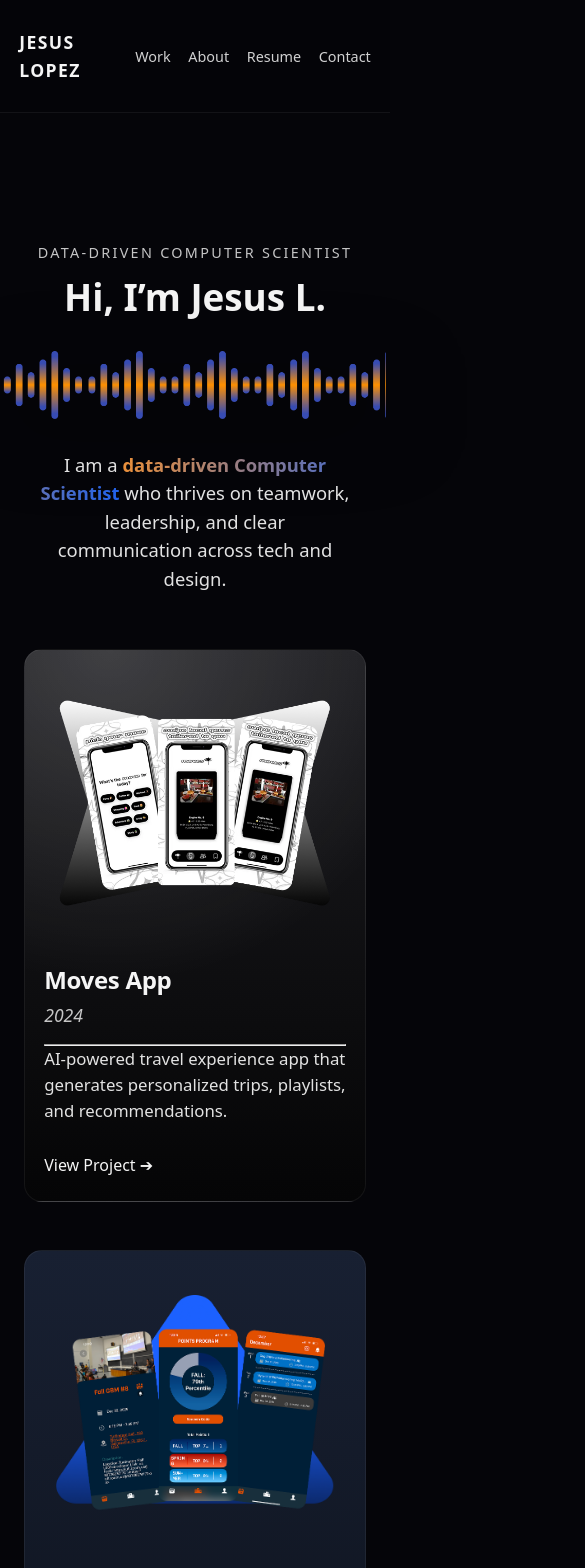
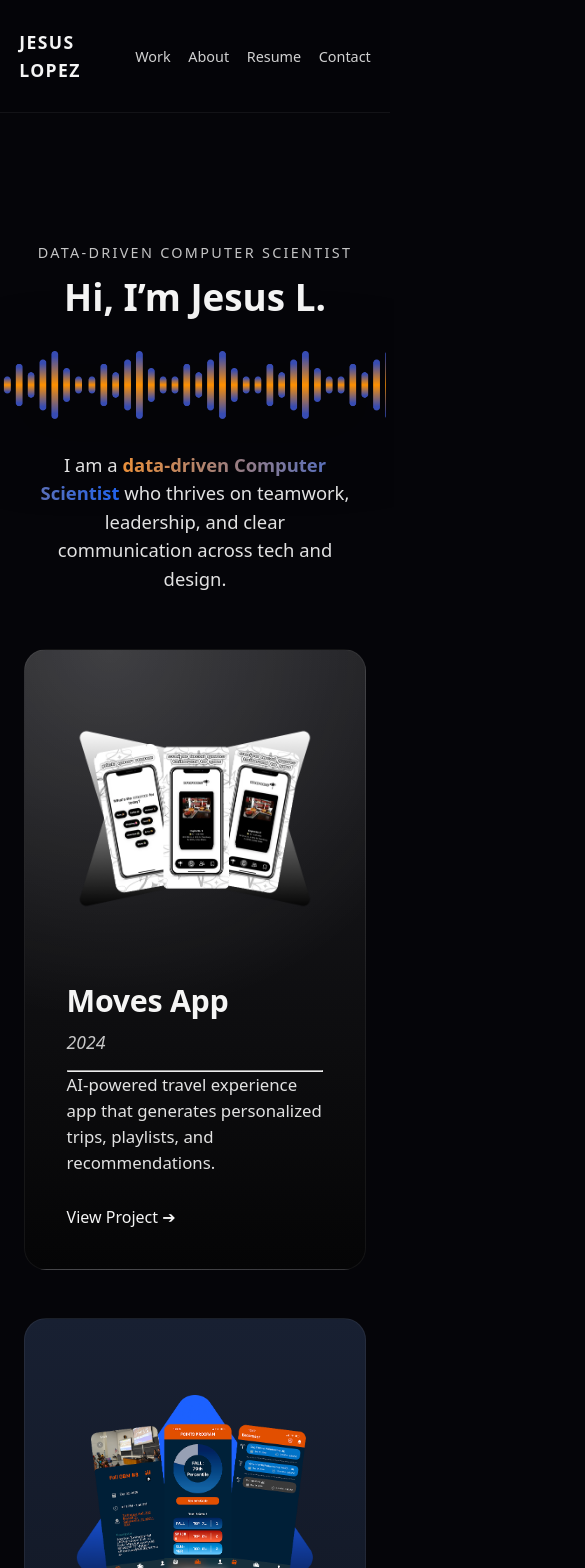
Before and after one commit to jlopezmarti20/jesuslopez-portfolio-website, a React (Vite) app: page / in a window 390 px wide. Shown: the top 1568 px of the page, 585 px wide, since content can reach past the window. Built offline with nearby package versions, Linux system fonts and the light colour scheme.

Commit message:
Clean CSS and improve mobile layout

```diff
--- a/src/styles/components.css
+++ b/src/styles/components.css
@@ -14,8 +14,6 @@
   box-shadow: 0 32px 70px rgba(0, 0, 0, 0.95);
   border-color: rgba(255, 255, 255, 0.09);
 }
-
-
 
 /* EXPERIENCE & LEADERSHIP */
 .experience-grid {
@@ -194,6 +192,7 @@
   object-fit: contain;
 }
 
+/* iOS blue accent */
 :root {
   --ios-blue: #3b82f6;
 }
@@ -258,7 +257,7 @@
   filter: brightness(1.05);
 }
 
-/* SECTION TITLES (default) */
+/* SECTION TITLES */
 .section-title {
   margin-bottom: 2.8rem;
 }
@@ -276,7 +275,7 @@
   background: linear-gradient(90deg, #ff9c3f, #246bff);
 }
 
-/* EXPERIENCE SECTION */
+/* EXPERIENCE SECTION (cards) */
 .experience-list-card {
   background: #1c1c23;
   padding: 1.6rem 2.2rem;
@@ -499,9 +498,50 @@
   background: #2f2f38;
 }
 
+/* Gradient highlight words in About Me */
 .about-highlight {
   background: linear-gradient(90deg, #ff9c3f, #0b59ff);
-  /*-webkit-background-clip: text; */
+  background-clip: text;
+  -webkit-background-clip: text;
+  color: transparent;
   -webkit-text-fill-color: transparent;
   font-weight: 600;
+  display: inline-block;
+  line-height: 1;
+  padding: 0;
 }
+
+/* ===== Mobile Tweaks for Experience & About (≤ 768px) ===== */
+@media (max-width: 768px) {
+  /* Experience: hide dates + stack layout like reference */
+  .experience-dates {
+    display: none !important;
+  }
+
+  .experience-row {
+    flex-direction: column;
+    align-items: flex-start;
+    gap: 0.7rem;
+  }
+
+  .experience-logo {
+    width: 56px;
+    height: 56px;
+  }
+
+  /* About Me text + buttons */
+  #about .about-heading {
+    font-size: 2rem !important;
+  }
+
+  #about .about-card p {
+    font-size: 1.05rem !important;
+    line-height: 1.6;
+    margin-bottom: 1.1rem;
+  }
+
+  .about-links a {
+    padding: 0.7rem 1.4rem;
+    font-size: 0.9rem;
+  }
+}
--- a/src/styles/global.css
+++ b/src/styles/global.css
@@ -6,13 +6,14 @@
   margin: 0;
   padding: 0;
 }
+
 html {
   scroll-behavior: smooth;
 }
+
 .section {
-  scroll-margin-top: 80px; /* match your navbar height */
+  scroll-margin-top: 80px; /* match navbar height */
 }
-
 
 html,
 body {
@@ -22,8 +23,8 @@ body {
 body {
   font-family: system-ui, -apple-system, BlinkMacSystemFont, "Segoe UI",
     sans-serif;
-  background-color: #050509;        /* dark background */
-  color: #f5f5f5;                   /* light text */
+  background-color: #050509;
+  color: #f5f5f5;
   line-height: 1.6;
 }
 
@@ -37,14 +38,14 @@ a:hover {
   text-decoration: underline;
 }
 
-/* Basic headings */
+/* Headings */
 h1,
 h2,
 h3 {
   font-weight: 600;
 }
 
-/* Improve main layout */
+/* Main layout */
 main {
   padding-top: 4rem; /* space for navbar */
 }
@@ -87,10 +88,7 @@ main {
   opacity: 1;
 }
 
-/* ========================================================= */
-/* ===== Hero Section (Updated to match your Figma) ======== */
-/* ========================================================= */
-
+/* ===== Hero Section ===== */
 .hero-section {
   padding: 6rem 0 4rem;
 }
@@ -112,9 +110,8 @@ main {
   margin-bottom: 1.5rem;
 }
 
-/* image wrapper and size */
+/* Hero waveform image */
 .hero-img-wrapper {
-    /* full viewport width, centered relative to page */
   width: 98vw;
   margin: 2rem 0;
   margin-left: 50%;
@@ -127,44 +124,31 @@ main {
   filter: drop-shadow(0 18px 40px rgba(0, 0, 0, 0.9));
 }
 
-/* hero subtitle */
+/* Hero subtitle */
 .hero-sub {
   max-width: 860px;
   margin: 1.9rem auto 0;
-    font-size: 2.45rem;       /* bigger text */
-    line-height: 1.60;        /* more breathing room */
+  font-size: 2.45rem;
+  line-height: 1.6;
   text-align: center;
   opacity: 0.92;
 }
 
-
-
+/* Generic gradient text */
 .gradient-text {
   background: linear-gradient(90deg, #ff9c3f, #246bff);
-
-    /* standard property (for some browsers) */
   background-clip: text;
   color: transparent;
-
-    /* webkit-specific for Safari/Chrome */
   -webkit-background-clip: text;
   -webkit-text-fill-color: transparent;
-
   font-weight: 600;
 }
 
-
-  /* ===========================
-   MOBILE TWEAKS (≤ 768px)
-   =========================== */
+/* ===== Mobile Tweaks (≤ 768px) ===== */
 @media (max-width: 768px) {
   /* Navbar */
   .navbar {
     padding: 0.9rem 1.2rem;
-  }
-
-  .nav-content h2 {
-    font-size: 1.1rem;
   }
 
   .nav-content ul {
@@ -172,7 +156,7 @@ main {
     font-size: 0.9rem;
   }
 
-/* Hero section (correct classes) */
+  /* Hero */
   .hero-section {
     padding-top: 4rem;
     padding-bottom: 2rem;
@@ -188,50 +172,9 @@ main {
     line-height: 1.55;
     padding: 0 1rem;
   }
-
-
-  /* Cards (experience / projects / about) */
-  .card,
-  .project-card,
-  .experience-list-card,
-  .about-card {
-    padding: 1.4rem 1.2rem;
-    border-radius: 18px;
 }
 
-  .project-card {
-    height: auto;               /* no fixed tall cards on mobile */
-  }
-
-  .project-card h3 {
-    font-size: 1.5rem;
-  }
-
-  /* Experience + About headings */
-  #experience .experience-heading,
-  .about-heading {
-    font-size: 2rem;
-  }
-
-  /* About text & buttons */
-  .about-card p {
-    font-size: 1.05rem;
-    line-height: 1.6;
-    margin-bottom: 1.1rem;
-  }
-
-  .about-links a {
-    padding: 0.7rem 1.4rem;
-    font-size: 0.9rem;
-  }
-}
-
-
-
-/* ========================================================= */
-/* Contact section */
-/* ========================================================= */
-
+/* ===== Contact section (if used) ===== */
 .contact-text {
   margin-bottom: 0.75rem;
   opacity: 0.9;
@@ -259,16 +202,13 @@ main {
   opacity: 1;
 }
 
-/* ========================================================= */
-/* Section Title */
-/* ========================================================= */
-
+/* ===== Section Title ===== */
 .section h2 {
   font-size: 1.6rem;
   margin-bottom: 2rem;
 }
 
-/* Simple footer base */
+/* ===== Footer ===== */
 footer {
   border-top: 1px solid rgba(255, 255, 255, 0.06);
   padding: 2rem 0;
```
Lines whose indentation alone changed are shown as unchanged.
